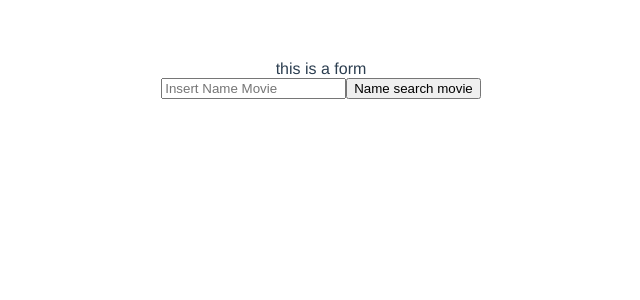
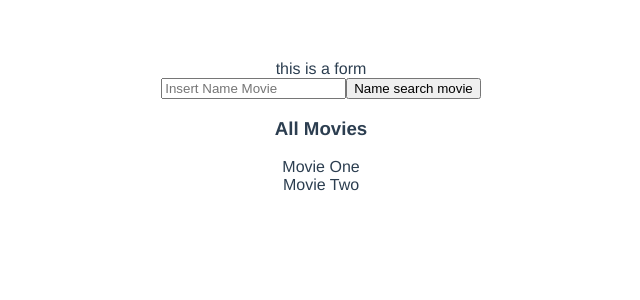
Before and after one commit to jstiven01/Movie-Store, a Vue app: page / in a window 1280 px wide. Shown: the top 300 px of the page, without its empty margins (319-959 px from the left). Built offline with nearby package versions, Linux system fonts and the light colour scheme.

Commit message:
Adding Vuex state and rendering MovieList

```diff
--- a/package.json
+++ b/package.json
@@ -8,8 +8,10 @@
     "lint": "vue-cli-service lint"
   },
   "dependencies": {
+    "axios": "^0.19.2",
     "core-js": "^3.6.4",
-    "vue": "^2.6.11"
+    "vue": "^2.6.11",
+    "vuex": "^3.1.2"
   },
   "devDependencies": {
     "@vue/cli-plugin-babel": "~4.2.0",
--- a/src/App.vue
+++ b/src/App.vue
@@ -1,15 +1,19 @@
 <template>
   <div id="app">
     <MovieForm />
+    <MovieList />
+
   </div>
 </template>
 
 <script>
 import MovieForm from './components/MovieForm'
+import MovieList from './components/MovieList'
 export default {
   name: 'App',
   components: {
-    MovieForm
+    MovieForm,
+    MovieList
   }
 }
 </script>
--- a/src/components/MovieList.vue
+++ b/src/components/MovieList.vue
@@ -0,0 +1,23 @@
+<template>
+    <div>
+        <h3>All Movies</h3>
+        <div class="movies">
+            <div v-for="movie in allMovies" :key="movie.id">
+                {{movie.title}}
+            </div>
+        </div>
+    </div>
+</template>
+
+<script>
+import { mapGetters } from 'vuex'
+export default {
+    name: "MovieList",
+    computed: mapGetters(['allMovies'])
+
+}
+</script>
+
+<style  scoped>
+
+</style>
--- a/src/main.js
+++ b/src/main.js
@@ -1,8 +1,10 @@
 import Vue from 'vue'
 import App from './App.vue'
+import store from './vuex/rootMutation'
 
 Vue.config.productionTip = false
 
 new Vue({
+  store,
   render: h => h(App),
 }).$mount('#app')
--- /dev/null
+++ b/src/vuex/module/movies.js
@@ -0,0 +1,26 @@
+//import axios from 'axios';
+
+const state = {
+    movies: [
+        {
+            id: 1,
+            title: 'Movie One'
+        },
+        {
+            id: 2,
+            title: 'Movie Two'
+        }
+    ]
+};
+const getters = {
+    allMovies: (state) => state.movies
+};
+const actions = {};
+const mutations = {};
+
+export default {
+    state,
+    getters,
+    actions,
+    mutations
+}
--- /dev/null
+++ b/src/vuex/rootMutation.js
@@ -0,0 +1,14 @@
+import Vuex from 'vuex';
+import Vue from 'vue';
+import movies from './module/movies'
+// Load Vuex
+Vue.use(Vuex);
+
+// Create Store
+export default new Vuex.Store(
+    {
+        modules: {
+            movies
+        }
+    }
+)
```
Also changed, not shown: 1 other file (tests, documents, lock files or other folders).
